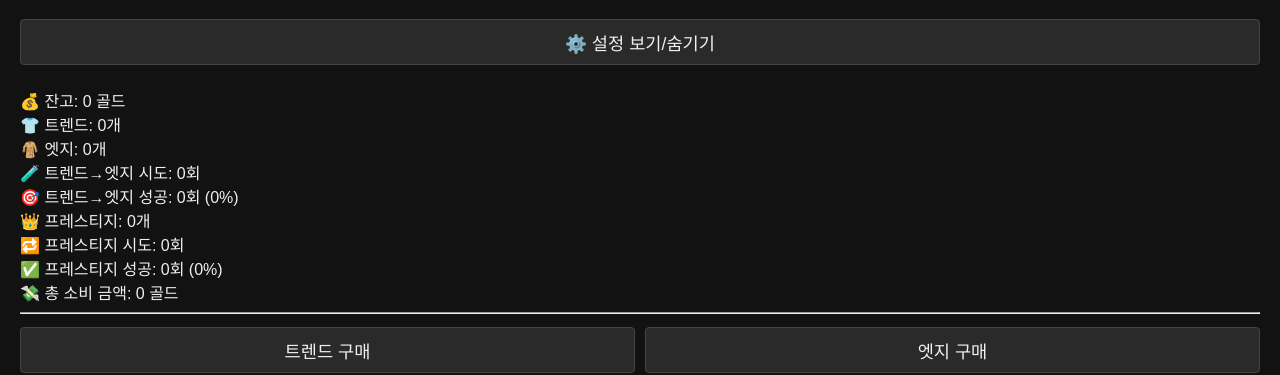
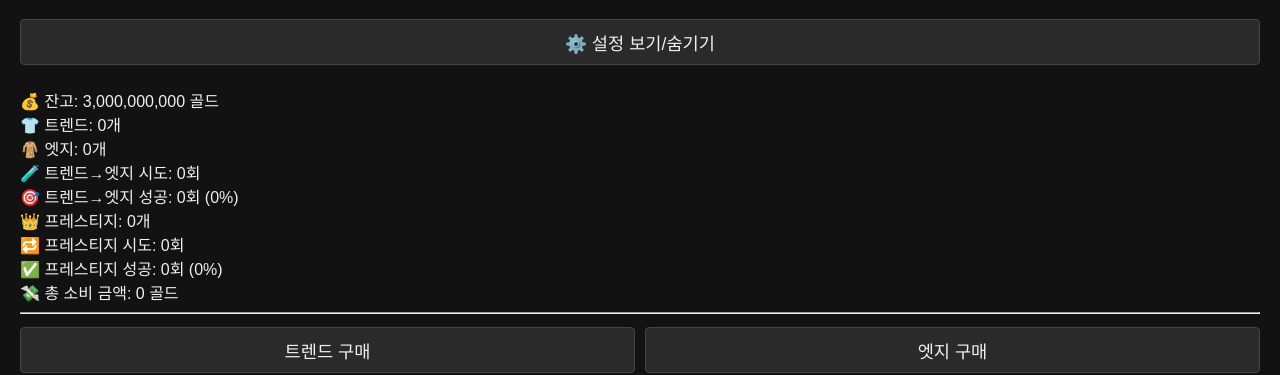
Before and after one commit to HBSPL/mabinogi-prestige-simulator, a plain HTML site: page index.html in a window 1280 px wide. Shown: the part 287-662 px from the top of the page. Drawn offline with Linux system fonts and the light colour scheme.

Commit message:
Update index.html

```diff
--- a/index.html
+++ b/index.html
@@ -240,8 +240,23 @@ function loadState() {
     } catch (e) {
       console.error("불러오기 실패, 기본값으로 초기화됨");
     }
+  } else {
+    // 처음 방문한 사용자일 경우 초기값으로 설정
+    state = {
+      balance: parseMoney(document.getElementById("balance_start").value),
+      trend: 0,
+      edge: 0,
+      prestige: 0,
+      spent: 0,
+      prestige_success: 0,
+      prestige_attempts: 0,
+      trend2edge_attempts: 0,
+      trend2edge_success: 0
+    };
+    saveState(); // 저장해두기
   }
 }
+
 
 function updateStatus() {
   const market = parseMoney(document.getElementById("prest_price").value);
```
